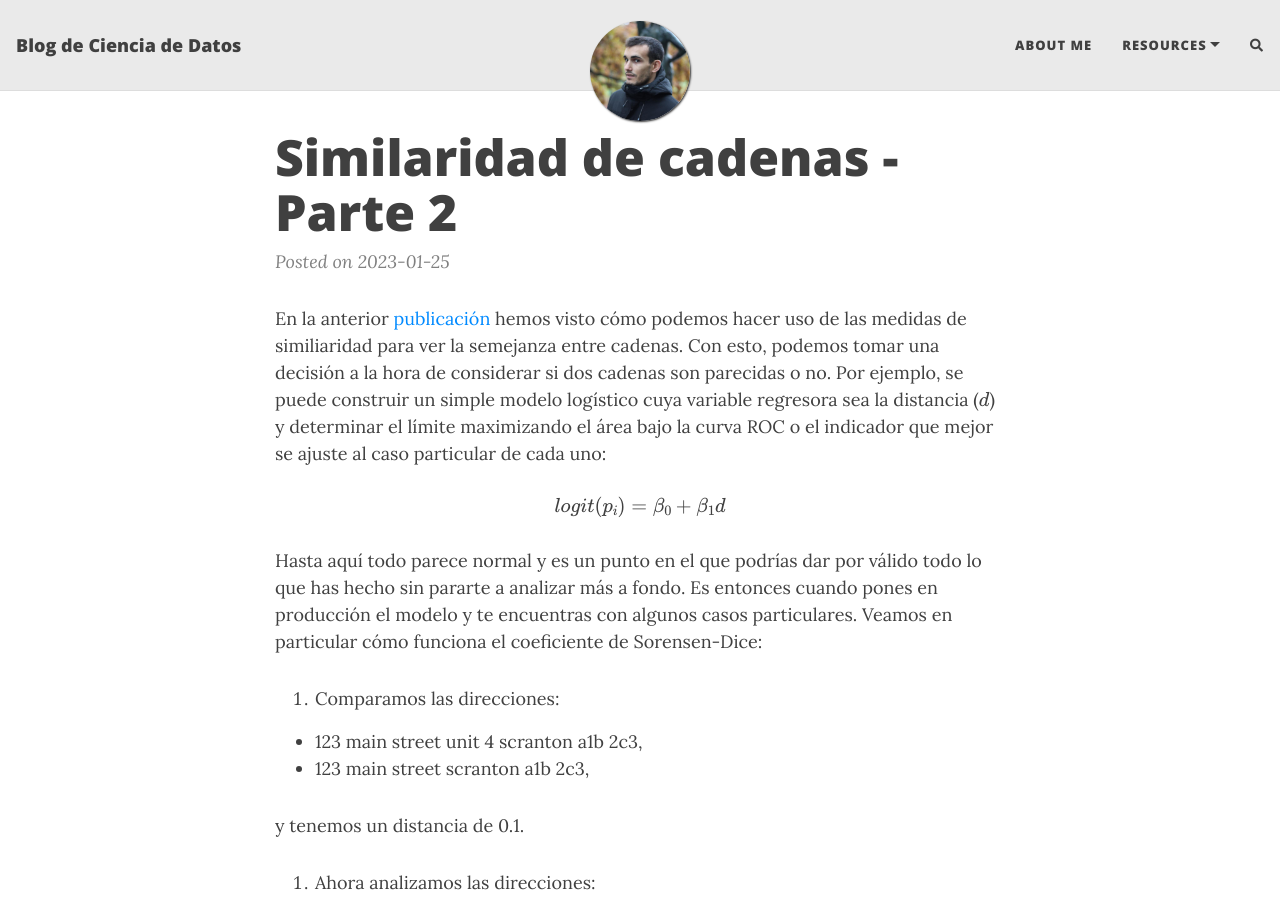
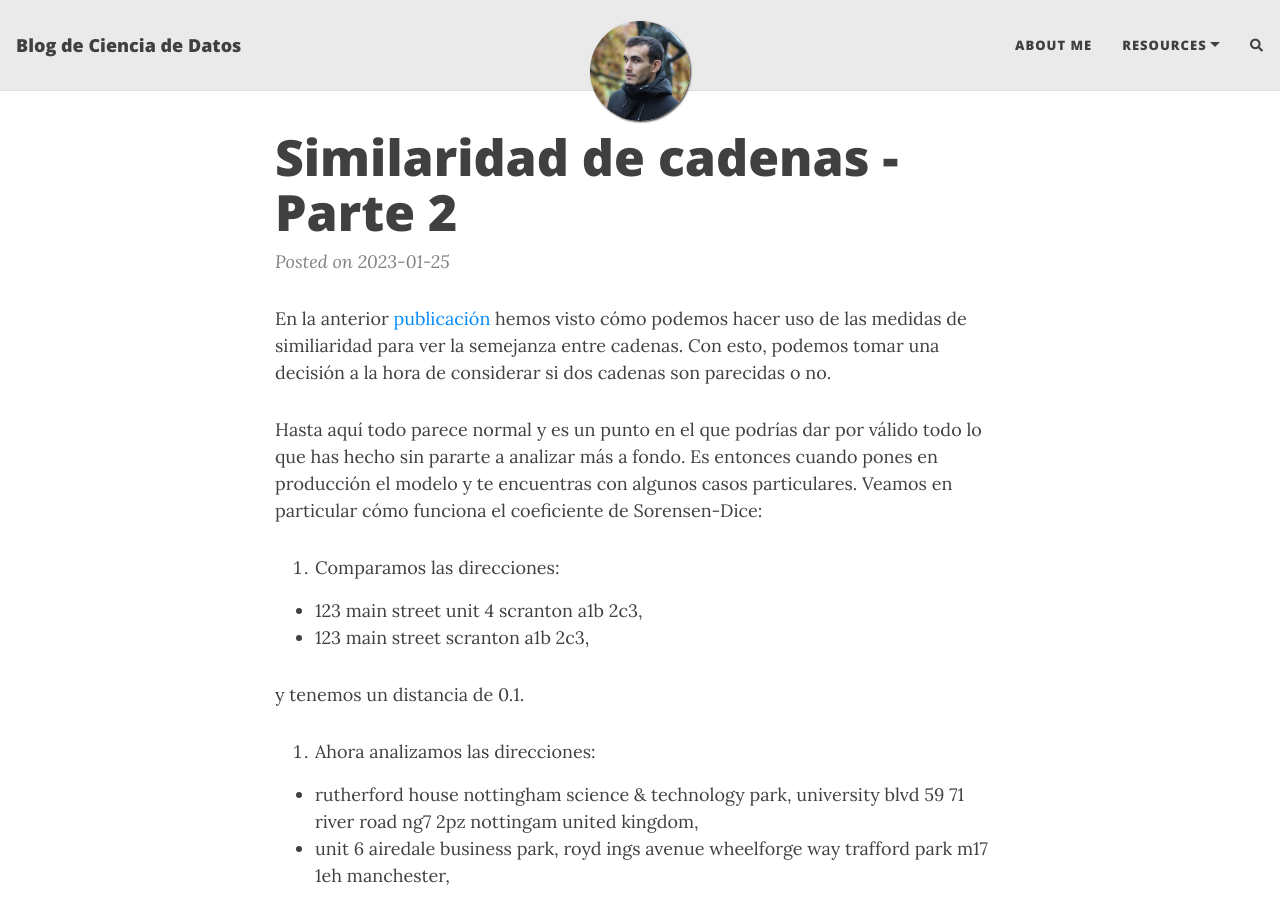
Before and after one commit to JordiRiMe/jordirime.github.io, a Jekyll site: the page built from _posts/2023-01-27-string-similarity-part2.md, in a window 1280 px wide and 900 px high. Built offline with Jekyll 4.4.1, drawn with Linux system fonts in a browser that asks for light colours; nearby versions of some CDN libraries; formulas are drawn with MathJax 3; comment, search, counter and statistics services are not loaded.

Commit message:
Update 2023-01-27-string-similarity-part2.md

```diff
--- a/_posts/2023-01-27-string-similarity-part2.md
+++ b/_posts/2023-01-27-string-similarity-part2.md
@@ -15,9 +15,7 @@
 - distancias
 ---
 
-En la anterior [publicación](https://jordirime.github.io/2023-01-25-string-similarity-part1/) hemos visto cómo podemos hacer uso de las medidas de similiaridad para ver la semejanza entre cadenas. Con esto, podemos tomar una decisión a la hora de considerar si dos cadenas son parecidas o no. Por ejemplo, se puede construir un simple modelo logístico cuya variable regresora sea la distancia ($$d$$) y determinar el límite maximizando el área bajo la curva ROC o el indicador que mejor se ajuste al caso particular de cada uno:
-
-$$logit(p_i) = \beta_0 + \beta_1d$$
+En la anterior [publicación](https://jordirime.github.io/2023-01-25-string-similarity-part1/) hemos visto cómo podemos hacer uso de las medidas de similiaridad para ver la semejanza entre cadenas. Con esto, podemos tomar una decisión a la hora de considerar si dos cadenas son parecidas o no.
 
 Hasta aquí todo parece normal y es un punto en el que podrías dar por válido todo lo que has hecho sin pararte a analizar más a fondo. Es entonces cuando pones en producción el modelo y te encuentras con algunos casos particulares. Veamos en particular cómo funciona el coeficiente de Sorensen-Dice:
 
```
